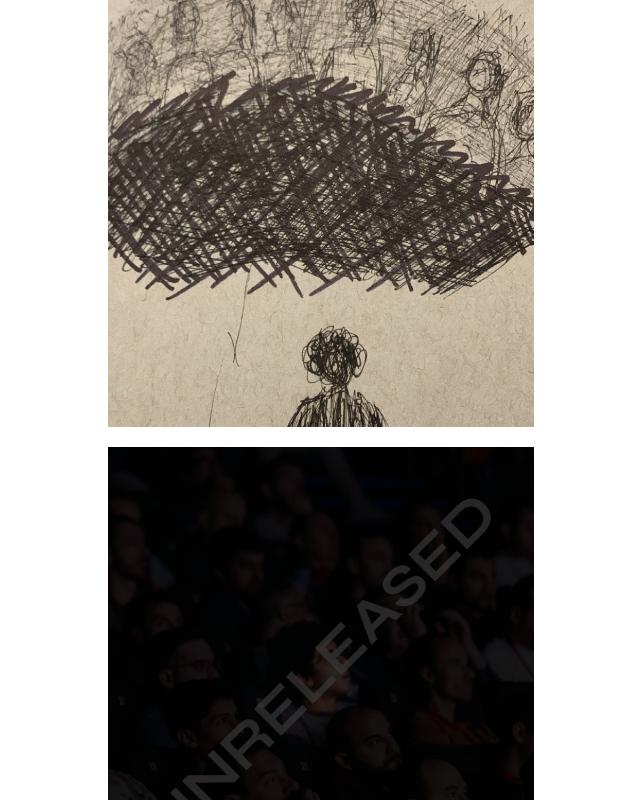
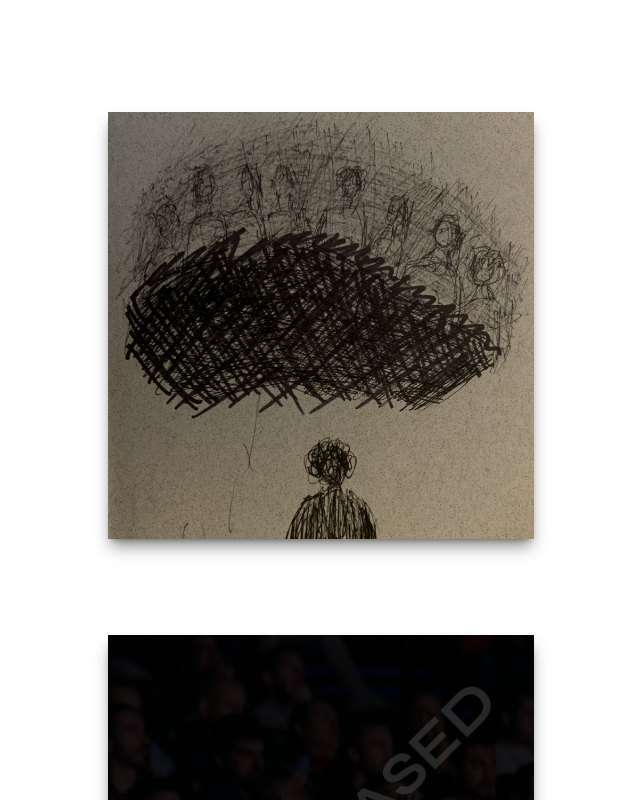
Before and after one commit to noreplydev/asterisk.zip, a Next.js app in the folder apps/view/: page /projects in a window 1280 px wide. Shown: the top 800 px of the page, without its empty margins (319-959 px from the left). Built offline with nearby package versions, Linux system fonts and the light colour scheme.

Commit message:
Update projects page

```diff
--- a/apps/view/components/projects/page.tsx
+++ b/apps/view/components/projects/page.tsx
@@ -11,13 +11,13 @@ export default function Page() {
   ]
 
   return <div className="relative h-fit w-screen flex flex-col justify-start items-center
-    overflow-y-scroll gap-5">
+    overflow-y-scroll gap-24 py-28">
     {
       projects.map((project, index) => {
         return <div
           key={project.src}
-          className={" w-1/3 transition-all ease-in-out bg-red-500 overflow-hidden"
-          }
+          className="w-1/2 md:w-1/3 lg: 1/3 xl:1/3 transition-all ease-in-out bg-red-500 overflow-hidden
+            shadow-lg shadow-[#1c1c1c81]"
         >
           <Cover
             className="h-full w-full"
```
Also changed, not shown: apps/view/public/covers/draws.png, apps/view/public/covers/old_draws_cover.png (added).
